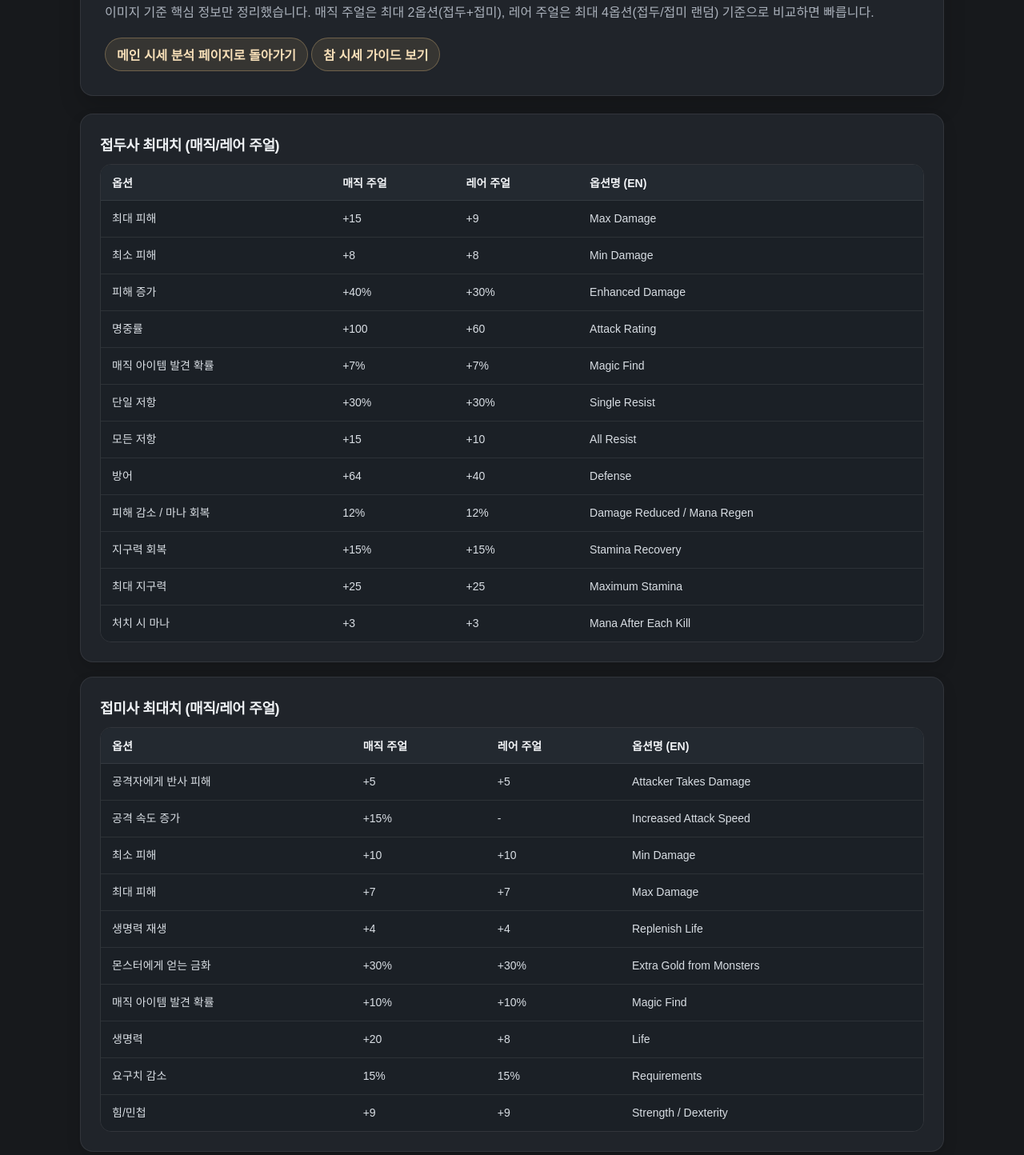
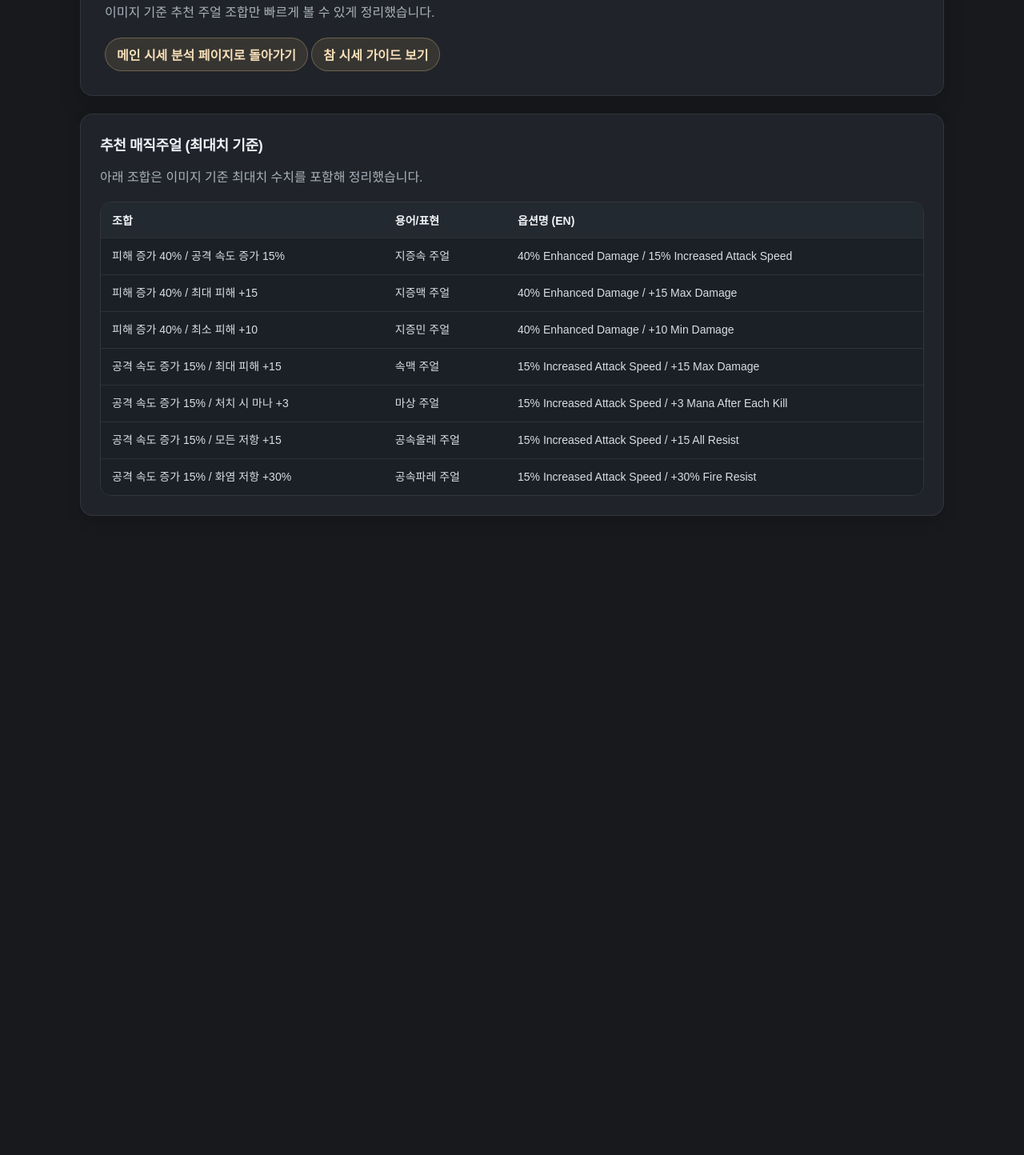
Before and after one commit to ctrlcccv/d2r, a website: page web/jewels.html in a window 1280 px wide. Shown: the part 150-1594 px from the top of the page at 80% size. After the commit the page ends 840 px from the top, so only its background shows below. Drawn offline with Linux system fonts and the light colour scheme.

Commit message:
Keep max values in recommended jewel section

```diff
--- a/web/jewels.html
+++ b/web/jewels.html
@@ -6,7 +6,7 @@
     <title>디아블로 2 주얼 시세 가이드</title>
     <meta
       name="description"
-      content="디아블로 2 레저렉션에서 매직/레어 주얼 옵션 최대치와 추천 매직주얼 조합을 빠르게 확인하는 가이드입니다."
+      content="디아블로 2 레저렉션에서 추천 매직주얼 조합을 빠르게 확인하는 가이드입니다."
     />
     <meta
       name="keywords"
@@ -20,7 +20,7 @@
         <p class="eyebrow">Jewel Price Guide</p>
         <h1>주얼 시세 체크 페이지</h1>
         <p class="lead">
-          이미지 기준 핵심 정보만 정리했습니다. 매직 주얼은 최대 2옵션(접두+접미), 레어 주얼은 최대 4옵션(접두/접미 랜덤) 기준으로 비교하면 빠릅니다.
+          이미지 기준 추천 주얼 조합만 빠르게 볼 수 있게 정리했습니다.
         </p>
         <div class="quick-links">
           <a class="quick-link" href="./index.html">메인 시세 분석 페이지로 돌아가기</a>
@@ -29,65 +29,8 @@
       </section>
 
       <section class="panel">
-        <h2>접두사 최대치 (매직/레어 주얼)</h2>
-        <div class="table-wrap">
-          <table class="price-table">
-            <thead>
-              <tr>
-                <th>옵션</th>
-                <th>매직 주얼</th>
-                <th>레어 주얼</th>
-                <th>옵션명 (EN)</th>
-              </tr>
-            </thead>
-            <tbody>
-              <tr><td>최대 피해</td><td>+15</td><td>+9</td><td><code>Max Damage</code></td></tr>
-              <tr><td>최소 피해</td><td>+8</td><td>+8</td><td><code>Min Damage</code></td></tr>
-              <tr><td>피해 증가</td><td>+40%</td><td>+30%</td><td><code>Enhanced Damage</code></td></tr>
-              <tr><td>명중률</td><td>+100</td><td>+60</td><td><code>Attack Rating</code></td></tr>
-              <tr><td>매직 아이템 발견 확률</td><td>+7%</td><td>+7%</td><td><code>Magic Find</code></td></tr>
-              <tr><td>단일 저항</td><td>+30%</td><td>+30%</td><td><code>Single Resist</code></td></tr>
-              <tr><td>모든 저항</td><td>+15</td><td>+10</td><td><code>All Resist</code></td></tr>
-              <tr><td>방어</td><td>+64</td><td>+40</td><td><code>Defense</code></td></tr>
-              <tr><td>피해 감소 / 마나 회복</td><td>12%</td><td>12%</td><td><code>Damage Reduced / Mana Regen</code></td></tr>
-              <tr><td>지구력 회복</td><td>+15%</td><td>+15%</td><td><code>Stamina Recovery</code></td></tr>
-              <tr><td>최대 지구력</td><td>+25</td><td>+25</td><td><code>Maximum Stamina</code></td></tr>
-              <tr><td>처치 시 마나</td><td>+3</td><td>+3</td><td><code>Mana After Each Kill</code></td></tr>
-            </tbody>
-          </table>
-        </div>
-      </section>
-
-      <section class="panel">
-        <h2>접미사 최대치 (매직/레어 주얼)</h2>
-        <div class="table-wrap">
-          <table class="price-table">
-            <thead>
-              <tr>
-                <th>옵션</th>
-                <th>매직 주얼</th>
-                <th>레어 주얼</th>
-                <th>옵션명 (EN)</th>
-              </tr>
-            </thead>
-            <tbody>
-              <tr><td>공격자에게 반사 피해</td><td>+5</td><td>+5</td><td><code>Attacker Takes Damage</code></td></tr>
-              <tr><td>공격 속도 증가</td><td>+15%</td><td>-</td><td><code>Increased Attack Speed</code></td></tr>
-              <tr><td>최소 피해</td><td>+10</td><td>+10</td><td><code>Min Damage</code></td></tr>
-              <tr><td>최대 피해</td><td>+7</td><td>+7</td><td><code>Max Damage</code></td></tr>
-              <tr><td>생명력 재생</td><td>+4</td><td>+4</td><td><code>Replenish Life</code></td></tr>
-              <tr><td>몬스터에게 얻는 금화</td><td>+30%</td><td>+30%</td><td><code>Extra Gold from Monsters</code></td></tr>
-              <tr><td>매직 아이템 발견 확률</td><td>+10%</td><td>+10%</td><td><code>Magic Find</code></td></tr>
-              <tr><td>생명력</td><td>+20</td><td>+8</td><td><code>Life</code></td></tr>
-              <tr><td>요구치 감소</td><td>15%</td><td>15%</td><td><code>Requirements</code></td></tr>
-              <tr><td>힘/민첩</td><td>+9</td><td>+9</td><td><code>Strength / Dexterity</code></td></tr>
-            </tbody>
-          </table>
-        </div>
-      </section>
-
-      <section class="panel">
-        <h2>추천 매직주얼</h2>
+        <h2>추천 매직주얼 (최대치 기준)</h2>
+        <p class="muted">아래 조합은 이미지 기준 최대치 수치를 포함해 정리했습니다.</p>
         <div class="table-wrap">
           <table class="price-table">
             <thead>
```
